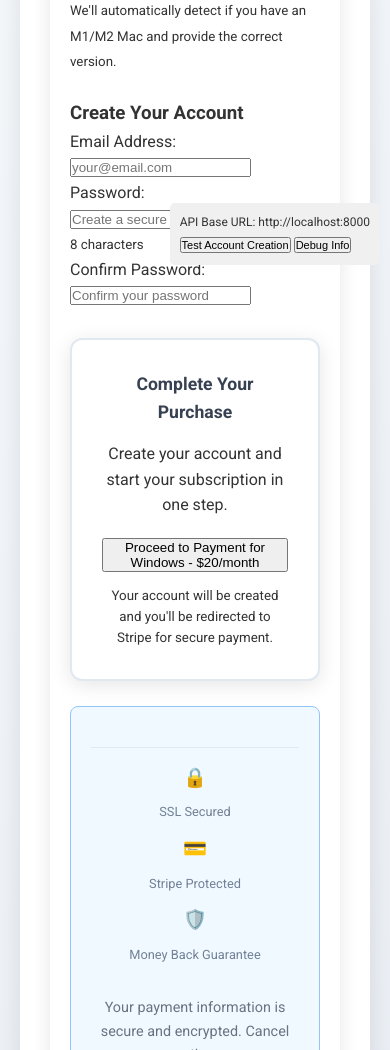
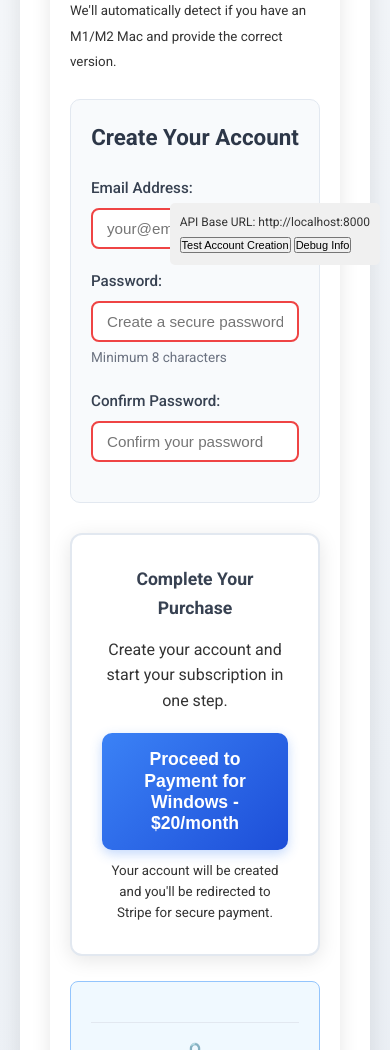
Before and after one commit to Andrew-AI-JR/heyjunior-website, a plain HTML site: page checkout.html in a window 390 px wide. Shown: the part 569-1619 px from the top of the page. Drawn offline with Linux system fonts and the light colour scheme.

Commit message:
Enhance styles.css with improved responsive design and visual elements

```diff
--- a/styles.css
+++ b/styles.css
@@ -20,7 +20,7 @@ body {
 /* Navigation */
 .navbar {
     background: white;
-    box-shadow: 0 2px 4px rgba(0,0,0,0.1);
+    box-shadow: 0 2px 4px rgba(0, 0, 0, 0.1);
     position: fixed;
     width: 100%;
     top: 0;
@@ -92,7 +92,7 @@ body {
     font-weight: 600;
     text-decoration: none;
     transition: background 0.3s, color 0.3s;
-    box-shadow: 0 2px 8px rgba(37,99,235,0.06);
+    box-shadow: 0 2px 8px rgba(37, 99, 235, 0.06);
 }
 
 .my-story-link:hover {
@@ -170,7 +170,7 @@ body {
     background: white;
     padding: 30px;
     border-radius: 12px;
-    box-shadow: 0 4px 6px rgba(0,0,0,0.05);
+    box-shadow: 0 4px 6px rgba(0, 0, 0, 0.05);
 }
 
 .benefit .icon {
@@ -369,7 +369,7 @@ body {
     display: flex;
     align-items: center;
     gap: 10px;
-    box-shadow: 0 4px 6px rgba(0,0,0,0.05);
+    box-shadow: 0 4px 6px rgba(0, 0, 0, 0.05);
     transition: transform 0.3s;
 }
 
@@ -460,7 +460,7 @@ body {
 .footer-bottom {
     text-align: center;
     padding-top: 40px;
-    border-top: 1px solid rgba(255,255,255,0.1);
+    border-top: 1px solid rgba(255, 255, 255, 0.1);
 }
 
 /* Responsive Design */
@@ -508,6 +508,7 @@ body {
         align-items: center;
         gap: 20px;
     }
+
     .story-family-img {
         max-width: 90vw;
         max-height: 60vw;
@@ -544,7 +545,7 @@ body {
     margin: 0 auto;
     background: white;
     border-radius: 12px;
-    box-shadow: 0 4px 24px rgba(30,64,175,0.08);
+    box-shadow: 0 4px 24px rgba(30, 64, 175, 0.08);
     padding: 48px 32px 40px 32px;
     line-height: 1.8;
     font-size: 1.1rem;
@@ -589,7 +590,7 @@ body {
     justify-content: center;
     background: #f8f9fa;
     border-radius: 16px;
-    box-shadow: 0 2px 12px rgba(30,64,175,0.10);
+    box-shadow: 0 2px 12px rgba(30, 64, 175, 0.10);
     padding: 0;
     flex: 0 1 auto;
     transition: transform 0.3s ease, box-shadow 0.3s ease;
@@ -597,7 +598,7 @@ body {
 
 .story-family-img-container:hover {
     transform: translateY(-5px);
-    box-shadow: 0 8px 25px rgba(30,64,175,0.15);
+    box-shadow: 0 8px 25px rgba(30, 64, 175, 0.15);
 }
 
 .story-family-img {
@@ -621,6 +622,7 @@ body {
     .story-family-gallery {
         gap: 20px;
     }
+
     .story-family-img {
         max-height: 180px;
     }
@@ -848,7 +850,9 @@ body {
 }
 
 @keyframes spin {
-    to { transform: rotate(360deg); }
+    to {
+        transform: rotate(360deg);
+    }
 }
 
 .security-badges {
@@ -951,7 +955,7 @@ body {
     background: white;
     border-radius: 10px;
     padding: 30px;
-    box-shadow: 0 2px 10px rgba(0,0,0,0.1);
+    box-shadow: 0 2px 10px rgba(0, 0, 0, 0.1);
     margin-bottom: 30px;
 }
 
@@ -974,7 +978,7 @@ body {
 .download-button:hover {
     background: #27ae60;
     transform: translateY(-2px);
-    box-shadow: 0 4px 12px rgba(46,204,113,0.2);
+    box-shadow: 0 4px 12px rgba(46, 204, 113, 0.2);
 }
 
 .file-info {
@@ -1071,7 +1075,7 @@ body {
     display: inline-block;
     width: 20px;
     height: 20px;
-    border: 3px solid rgba(255,255,255,.3);
+    border: 3px solid rgba(255, 255, 255, .3);
     border-radius: 50%;
     border-top-color: #fff;
     animation: spin 1s ease-in-out infinite;
@@ -1079,7 +1083,9 @@ body {
 }
 
 @keyframes spin {
-    to { transform: rotate(360deg); }
+    to {
+        transform: rotate(360deg);
+    }
 }
 
 .security-info {
@@ -1140,8 +1146,15 @@ body {
 }
 
 @keyframes pulse {
-    0%, 100% { transform: scale(1); }
-    50% { transform: scale(1.05); }
+
+    0%,
+    100% {
+        transform: scale(1);
+    }
+
+    50% {
+        transform: scale(1.05);
+    }
 }
 
 .beta-card {
@@ -1173,7 +1186,8 @@ body {
     background: linear-gradient(135deg, #ffffff 0%, #fff5f5 100%);
 }
 
-.beta-discount, .beta-savings {
+.beta-discount,
+.beta-savings {
     background: #fff5f5;
     border: 1px solid #ffb3b3;
     border-radius: 8px;
@@ -1206,7 +1220,8 @@ body {
     margin-left: 10px;
 }
 
-.beta-cta, .beta-submit {
+.beta-cta,
+.beta-submit {
     background: linear-gradient(45deg, #ff6b6b, #ffa500);
     border: none;
     color: white;
@@ -1215,7 +1230,8 @@ body {
     transition: all 0.3s ease;
 }
 
-.beta-cta:hover, .beta-submit:hover {
+.beta-cta:hover,
+.beta-submit:hover {
     background: linear-gradient(45deg, #ff5252, #ff9800);
     transform: translateY(-2px);
     box-shadow: 0 6px 20px rgba(255, 107, 107, 0.6);
@@ -1498,6 +1514,7 @@ body {
         opacity: 0;
         transform: translateY(-20px);
     }
+
     to {
         opacity: 1;
         transform: translateY(0);
@@ -2046,7 +2063,8 @@ body {
 }
 
 .beta-offer-card li:before {
-    content: none; /* Remove any default bullet points */
+    content: none;
+    /* Remove any default bullet points */
 }
 
 /* Ensure checkmarks are properly aligned */
@@ -2078,7 +2096,8 @@ body {
 }
 
 .beta-card li:before {
-    content: none; /* Remove any default bullet points */
+    content: none;
+    /* Remove any default bullet points */
 }
 
 /* Purchase page beta card styling */
@@ -2101,7 +2120,8 @@ body {
 }
 
 .beta-purchase li:before {
-    content: none; /* Remove any default bullet points */
+    content: none;
+    /* Remove any default bullet points */
 }
 
 /* Simplified Checkout Styles */
@@ -2113,7 +2133,7 @@ body {
     background: #ffffff;
     padding: 30px;
     border-radius: 12px;
-    box-shadow: 0 10px 25px rgba(0,0,0,0.1);
+    box-shadow: 0 10px 25px rgba(0, 0, 0, 0.1);
 }
 
 .product-summary {
@@ -2155,7 +2175,7 @@ body {
 .product-summary .product-image img {
     max-width: 180px;
     border-radius: 8px;
-    box-shadow: 0 4px 10px rgba(0,0,0,0.1);
+    box-shadow: 0 4px 10px rgba(0, 0, 0, 0.1);
 }
 
 .product-summary .product-features {
@@ -2287,12 +2307,12 @@ body {
     display: none;
 }
 
-.platform-option input[type="radio"]:checked + .platform-info {
+.platform-option input[type="radio"]:checked+.platform-info {
     color: #2563eb;
 }
 
 .platform-option input[type="radio"]:checked {
-    & ~ * {
+    &~* {
         border-color: #2563eb;
     }
 }
@@ -2447,6 +2467,7 @@ body {
 }
 
 @media (max-width: 480px) {
+
     .product-summary,
     .checkout-form {
         padding: 20px;
@@ -2650,3 +2671,134 @@ body {
 #coupon-code {
     text-transform: none !important;
 }
+
+/* Account Creation Form Styles */
+.account-creation-section {
+    margin: 30px 0;
+    padding: 25px;
+    background: #f8fafc;
+    border-radius: 10px;
+    border: 1px solid #e2e8f0;
+}
+
+.account-creation-section h3 {
+    font-size: 1.4rem;
+    color: #2d3748;
+    margin-bottom: 20px;
+    text-align: center;
+}
+
+.form-group {
+    margin-bottom: 20px;
+}
+
+.form-group label {
+    display: block;
+    font-weight: 500;
+    color: #374151;
+    margin-bottom: 8px;
+    font-size: 0.95rem;
+}
+
+.form-group input[type="email"],
+.form-group input[type="password"] {
+    width: 100%;
+    padding: 12px 16px;
+    border: 2px solid #d1d5db;
+    border-radius: 8px;
+    font-size: 1rem;
+    transition: border-color 0.3s ease, box-shadow 0.3s ease;
+    background: white;
+}
+
+.form-group input[type="email"]:focus,
+.form-group input[type="password"]:focus {
+    outline: none;
+    border-color: #3b82f6;
+    box-shadow: 0 0 0 3px rgba(59, 130, 246, 0.1);
+}
+
+.form-group input[type="email"]:invalid,
+.form-group input[type="password"]:invalid {
+    border-color: #ef4444;
+}
+
+.password-help {
+    display: block;
+    margin-top: 5px;
+    font-size: 0.85rem;
+    color: #6b7280;
+}
+
+.error-message {
+    background: #fef2f2;
+    border: 1px solid #fecaca;
+    color: #dc2626;
+    padding: 12px 16px;
+    border-radius: 8px;
+    font-size: 0.9rem;
+    text-align: center;
+}
+
+/* Create Account Button Styling */
+#create-account-button {
+    width: 100%;
+    background: linear-gradient(135deg, #3b82f6, #1d4ed8);
+    border: none;
+    padding: 16px 32px;
+    border-radius: 10px;
+    cursor: pointer;
+    color: white;
+    font-size: 1.1rem;
+    font-weight: 600;
+    text-align: center;
+    transition: all 0.3s ease;
+    box-shadow: 0 4px 12px rgba(59, 130, 246, 0.3);
+    margin: 0;
+    display: block;
+    min-height: 54px;
+    line-height: 1.2;
+}
+
+#create-account-button:hover {
+    background: linear-gradient(135deg, #2563eb, #1e40af);
+    transform: translateY(-2px);
+    box-shadow: 0 6px 20px rgba(59, 130, 246, 0.4);
+}
+
+#create-account-button:active {
+    transform: translateY(0);
+    box-shadow: 0 2px 8px rgba(59, 130, 246, 0.3);
+}
+
+#create-account-button #button-text {
+    display: inline-block;
+    width: 100%;
+    color: white;
+    font-weight: 600;
+    font-size: inherit;
+    text-align: center;
+}
+
+/* Loading state for checkout button */
+#create-account-button:disabled {
+    background: #9ca3af !important;
+    opacity: 0.7;
+    cursor: not-allowed;
+    transform: none !important;
+    box-shadow: none !important;
+}
+
+/* Responsive adjustments for account creation form */
+@media (max-width: 768px) {
+    .account-creation-section {
+        padding: 20px;
+        margin: 20px 0;
+    }
+
+    .form-group input[type="email"],
+    .form-group input[type="password"] {
+        padding: 10px 14px;
+        font-size: 0.95rem;
+    }
+}
```
